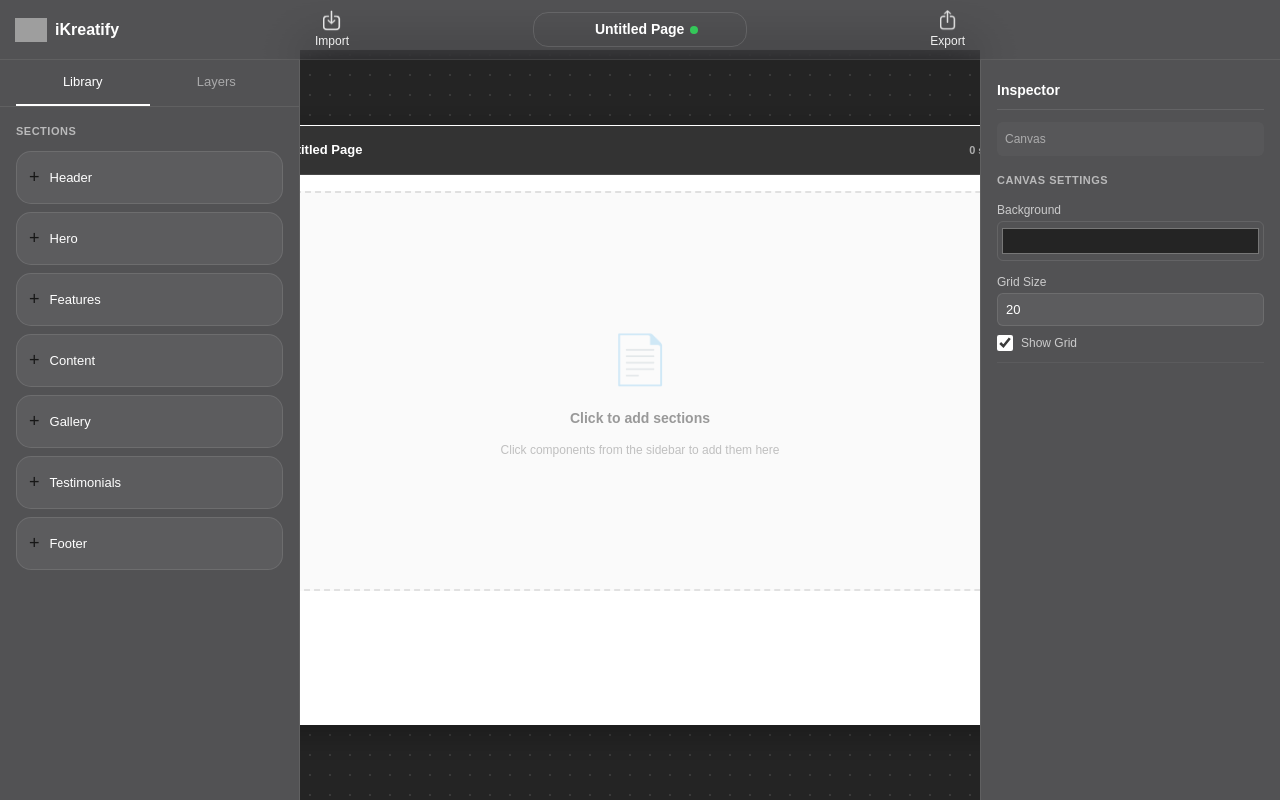
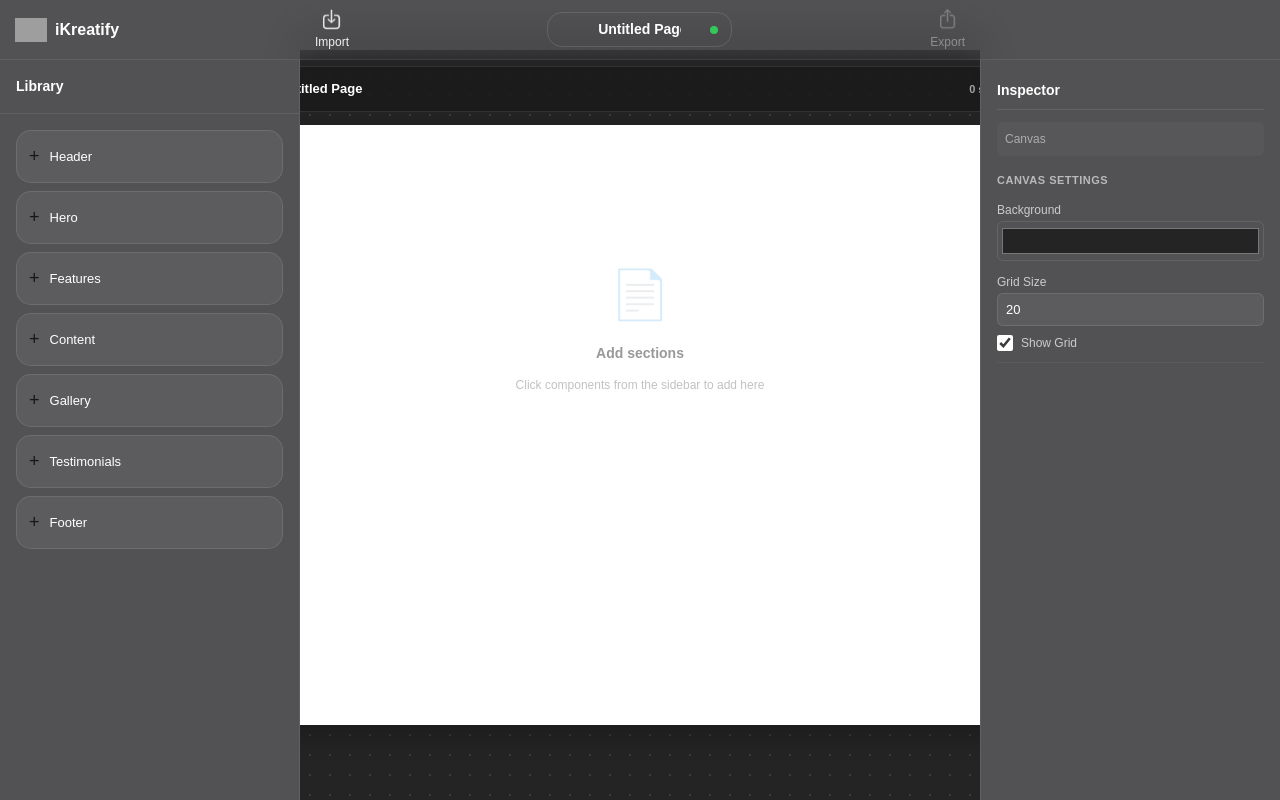
Before and after one commit to iamabdirazak/website-builder, a Next.js app: page / in a window 1280 px wide. Built offline with nearby package versions, Linux system fonts and the light colour scheme; grey boxes are pictures that could not be loaded.

Commit message:
polish ui and bug fixes

```diff
--- a/app/page.tsx
+++ b/app/page.tsx
@@ -3,7 +3,7 @@ import { Metadata } from 'next';
 import BuilderApp from '../components/BuilderApp';
 
 export const metadata: Metadata = {
-  title: 'Website Builder - Visual Page Construction Tool',
+  title: 'Website Builder - iKreatify',
   description: 'Professional-grade, browser-based website builder with drag-and-drop interface',
   keywords: ['website builder', 'page builder', 'visual editor', 'drag and drop'],
 };
--- a/components/BuilderApp.tsx
+++ b/components/BuilderApp.tsx
@@ -30,7 +30,7 @@ export default function BuilderApp() {
     height: 600,
     background: "#ffffff",
     radius: 0,
-    padding: 16,
+    padding: 0,
     opacity: 1,
     position: { x: 1500, y: 1000 },
     sections: []
--- a/components/FloatingPanel.tsx
+++ b/components/FloatingPanel.tsx
@@ -19,7 +19,7 @@ export default function FloatingPanel({ children, onClose, position = 'left' }:
           left: 0,
           right: 0,
           bottom: 0,
-          background: 'rgba(0,0,0,0.5)',
+          background: 'transparent',
           zIndex: 40,
           animation: 'fadeIn 0.2s ease-out'
         }}
@@ -33,7 +33,7 @@ export default function FloatingPanel({ children, onClose, position = 'left' }:
           [position]: 0,
           width: 300,
           height: 'calc(100vh - 50px)',
-          background: 'rgba(25,25,27,0.95)',
+          background: 'transparent',
           backdropFilter: 'blur(25px) saturate(180%)',
           borderRight: position === 'left' ? '1px solid rgba(255,255,255,0.08)' : 'none',
           borderLeft: position === 'right' ? '1px solid rgba(255,255,255,0.08)' : 'none',
--- a/components/PageContainer.tsx
+++ b/components/PageContainer.tsx
@@ -168,7 +168,7 @@ export default function PageContainer({
     <div
       onClick={handleContainerClick}
       style={{
-        position: "absolute",
+        position: "relative",
         top: pageLayout.position.y,
         left: pageLayout.position.x,
         width: pageLayout.width,
@@ -177,13 +177,13 @@ export default function PageContainer({
         borderRadius: pageLayout.radius,
         padding: 0,
         opacity: pageLayout.opacity,
-        border: isPageSelected ? "2px solid #fff" : "1px solid rgba(255,255,255,0.2)",
+        border: isPageSelected ? "1px solid #fff" : "1px solid rgba(255,255,255,0.2)",
         boxShadow: isPageSelected
           ? "0 0 0 4px rgba(255,255,255,0.15), 0 8px 32px rgba(0,0,0,0.4)"
           : "0 8px 32px rgba(0,0,0,0.3)",
         cursor: "default",
         userSelect: "none",
-        overflow: "hidden",
+        overflow: "visible",
       }}
     >
       {/* Page Header */}
@@ -191,9 +191,13 @@ export default function PageContainer({
         className="page-header"
         onMouseDown={handleContainerMouseDown}
         style={{
-          background: "rgba(0,0,0,0.8)",
-          padding: "12px 16px",
-          borderBottom: "1px solid rgba(255,255,255,0.1)",
+          position: "absolute",
+          top: -60,
+          width: "100%",
+          background: "rgba(25,25,27,0.8)",
+          padding: "10px 15px",
+          border: "1px solid rgba(255,255,255,0.1)",
+          borderRadius: 15,
           fontSize: 13,
           fontWeight: 600,
           color: "#fff",
@@ -214,7 +218,7 @@ export default function PageContainer({
       </div>
 
       {/* Page Content Area */}
-      <div style={{ padding: pageLayout.padding }}>
+      <div style={{ padding: 0 }}>
         {pageLayout.sections.length === 0 ? (
           <div
             className="empty-drop-zone"
@@ -227,15 +231,12 @@ export default function PageContainer({
               fontSize: 14,
               flexDirection: "column",
               gap: 12,
-              background: "rgba(0,0,0,0.02)",
-              borderRadius: 8,
-              border: "2px dashed rgba(0,0,0,0.1)",
             }}
           >
             <div style={{ fontSize: 48, opacity: 0.3 }}>📄</div>
-            <div style={{ fontWeight: 600 }}>Click to add sections</div>
+            <div style={{ fontWeight: 600 }}>Add sections</div>
             <div style={{ fontSize: 12, opacity: 0.6 }}>
-              Click components from the sidebar to add them here
+              Click components from the sidebar to add here
             </div>
           </div>
         ) : (
@@ -259,10 +260,7 @@ export default function PageContainer({
                   position: "relative",
                   marginBottom: 0,
                   border: isSectionSelected
-                    ? "1px solid #ffff"
-                    : isDragOver
-                    ? "2px solid #ffff"
-                    : "2px solid transparent",
+                    ? "1px solid #ffff" : isDragOver ? "1px solid #34c759" : "1px solid transparent",
                   borderRadius: 4,
                   transition: isDragging ? "none" : "border 0.15s, opacity 0.15s",
                   cursor: isMobile ? "pointer" : "move",
@@ -336,7 +334,7 @@ export default function PageContainer({
                           color: "#fff",
                           fontSize: 11,
                           fontWeight: 600,
-                          padding: "4px 8px",
+                          padding: "4px 15px",
                           background: "rgba(25,25,27,0.75)",
                           backdropFilter: "blur(25px) saturate(180%)",
                           borderRight: "1px solid rgba(255,255,255,0.08)",
@@ -355,7 +353,7 @@ export default function PageContainer({
                       style={{
                         border: "none",
                         borderRadius: 4,
-                        padding: "6px 10px",
+                        padding: "6px 15px",
                         color: "#fff",
                         fontSize: 11,
                         cursor: "pointer",
--- a/components/SectionTemplates.tsx
+++ b/components/SectionTemplates.tsx
@@ -3,9 +3,9 @@ export const SECTION_TEMPLATES = {
     type: 'header',
     props: {
       title: 'iKreatify',
-      logo: "../icon.png",
+      logo: "/logo.png",
       navigation: ['About', 'Products', 'Services', 'Support'],
-      button: 'Get Started',
+      button: "/bag.png",
     }
   },
   hero: {
--- a/components/sidebar.tsx
+++ b/components/sidebar.tsx
@@ -1,5 +1,5 @@
 "use client";
-import React, { useState } from "react";
+import React from "react";
 import { SECTION_TEMPLATES } from "./SectionTemplates";
 import { CanvasSection, PageLayout, SectionData } from "../app/page";
 
@@ -11,8 +11,6 @@ interface SidebarProps {
 }
 
 export default function Sidebar({ canvasSections, setCanvasSections, pageLayout, setPageLayout }: SidebarProps) {
-  const [activeTab, setActiveTab] = useState<"Library" | "Layers">("Library");
-
   const handleAddSection = (templateKey: string) => {
     const template = SECTION_TEMPLATES[templateKey as keyof typeof SECTION_TEMPLATES];
     if (!template) return;
@@ -40,7 +38,6 @@ export default function Sidebar({ canvasSections, setCanvasSections, pageLayout,
         height: "calc(100vh - 60px)",
         background: "rgba(25,25,27,0.75)",
         backdropFilter: "blur(25px) saturate(180%)",
-        WebkitBackdropFilter: "blur(20px) saturate(180%)",
         borderRight: "1px solid rgba(255,255,255,0.08)",
         padding: 0,
         zIndex: 20,
@@ -48,52 +45,27 @@ export default function Sidebar({ canvasSections, setCanvasSections, pageLayout,
         flexDirection: "column",
       }}
     >
-      {/* Tabs */}
+      {/* Header */}
       <div
         style={{
-          display: "flex",
+          padding: "16px",
           borderBottom: "1px solid rgba(255,255,255,0.08)",
-          padding: "0 16px",
         }}
       >
-        {(["Library", "Layers"] as const).map((tab) => (
-          <button
-            key={tab}
-            onClick={() => setActiveTab(tab)}
+        <div
           style={{
-              flex: 1,
-              padding: "12px 0",
-              background: "transparent",
-              border: "none",
-              borderBottom: activeTab === tab ? "2px solid #fff" : "2px solid transparent",
-              color: activeTab === tab ? "#fff" : "rgba(255,255,255,0.5)",
-              fontSize: 13,
-              fontWeight: 500,
-              cursor: "pointer",
-              transition: "all 0.2s",
+            fontWeight: 600,
+            fontSize: 14,
+            color: "#fff",
           }}
         >
-            {tab}
-          </button>
-        ))}
+          Library
+        </div>
       </div>
 
       {/* Content */}
       <div style={{ flex: 1, overflowY: "auto", padding: 16 }}>
-        {activeTab === "Library" && (
         <div style={{ display: "flex", flexDirection: "column", gap: 8 }}>
-            <div
-              style={{
-                fontSize: 11,
-                fontWeight: 600,
-                letterSpacing: 0.5,
-                textTransform: "uppercase",
-                color: "rgba(255,255,255,0.6)",
-                marginBottom: 4,
-              }}
-            >
-              Sections
-            </div>
           {Object.keys(SECTION_TEMPLATES).map((key) => (
             <div
               key={key}
@@ -111,7 +83,7 @@ export default function Sidebar({ canvasSections, setCanvasSections, pageLayout,
               }}
               onMouseEnter={(e) => {
                 e.currentTarget.style.background = "rgba(255,255,255,0.1)";
-                  e.currentTarget.style.borderColor = "1px solid rgba(255,255,255,0.25)";
+                e.currentTarget.style.borderColor = "rgba(255,255,255,0.25)";
               }}
               onMouseLeave={(e) => {
                 e.currentTarget.style.background = "rgba(255,255,255,0.06)";
@@ -138,61 +110,6 @@ export default function Sidebar({ canvasSections, setCanvasSections, pageLayout,
             </div>
           ))}
         </div>
-        )}
-
-        {activeTab === "Layers" && (
-          <div style={{ display: "flex", flexDirection: "column", gap: 8 }}>
-            <div
-              style={{
-                fontSize: 11,
-                fontWeight: 600,
-                letterSpacing: 0.5,
-                textTransform: "uppercase",
-                color: "rgba(255,255,255,0.6)",
-                marginBottom: 4,
-              }}
-            >
-              Page Layout ({pageLayout.sections.length})
-            </div>
-            {pageLayout.sections.length === 0 ? (
-              <div style={{
-                padding: 16,
-                background: "rgba(255,255,255,0.03)",
-                borderRadius: 15,
-                fontSize: 12,
-                color: "rgba(255,255,255,0.5)",
-                textAlign: "center",
-              }}>
-                No sections yet
-              </div>
-            ) : (
-              pageLayout.sections.map((section, index) => (
-                <div
-                  key={section.id}
-                  style={{
-                    padding: 10,
-                    background: "rgba(255,255,255,0.06)",
-                    border: "1px solid rgba(255,255,255,0.12)",
-                    borderRadius: 15,
-                    fontSize: 12,
-                    color: "rgba(255,255,255,0.9)",
-                  }}
-                >
-                  <div style={{ display: "flex", justifyContent: "space-between", alignItems: "center" }}>
-                    <div>
-                      <div style={{ fontWeight: 500, textTransform: "capitalize" }}>
-                        {index + 1}. {section.type}
-                      </div>
-                      <div style={{ fontSize: 10, color: "rgba(255,255,255,0.6)", marginTop: 2 }}>
-                        #{section.id.slice(-6)}
-                      </div>
-                    </div>
-                  </div>
-                </div>
-              ))
-            )}
-          </div>
-        )}
       </div>
     </aside>
   );
--- a/components/toolbar.tsx
+++ b/components/toolbar.tsx
@@ -102,42 +102,36 @@ export default function Toolbar({
         }}
       >
         {/* Left side */}
-        <div style={{ display: "flex", alignItems: "center", gap: 12 }}>
-          {/* Tablet/Mobile panel toggles */}
-          {(onToggleSidebar || isMobile) && (
-            <button
-              onClick={onToggleSidebar}
+        <div
           style={{
-                background: "rgba(255,255,255,0.08)",
-                border: "1px solid rgba(255,255,255,0.12)",
-                borderRadius: 6,
-                padding: "6px 10px",
-                color: "#fff",
-                fontSize: 13,
-                cursor: "pointer",
+            height: "100%",
+            width: isMobile ? "auto" : "300px",
             display: "flex",
             alignItems: "center",
-                gap: 4
-              }}
-            >
-              <span style={{ fontSize: 16 }}>☰</span>
-              {!isMobile && <span>Components</span>}
-            </button>
-          )}
-
-          {!isMobile && (
-            <div style={{
-          height: "100%",
-          width: "300px",
-          display: "flex",
-          alignItems: "center",
-          justifyContent: "space-between",
+            justifyContent: isMobile ? "flex-start" : "space-between",
             gap: 8,
             fontSize: 16,
             fontWeight: 600,
             color: "#fff",
-          padding: "10px 15px 10px 15px",
-        }}>
+            padding: "10px 15px",
+          }}
+        >
+          {isMobile || onToggleSidebar ? (
+            <button
+              onClick={onToggleSidebar}
+              style={{
+                background: "transparent",
+                border: "none",
+                cursor: "pointer",
+                padding: 0,
+                display: "flex",
+                alignItems: "center",
+              }}
+            >
+              <img src="/sidebarLeft.png" style={{ width: "auto", height: 20 }} alt="Toggle Sidebar" />
+            </button>
+          ) : (
+            <>
               <div
                 style={{
                   display: "flex",
@@ -146,23 +140,13 @@ export default function Toolbar({
                 }}
               >
                 <img
-              src="../icon.png"
+                  src="/icon.png"
                   alt="Logo"
                   style={{ height: 24, width: "auto" }}
                 />
                 <span>iKreatify</span>
               </div>
-          <div style={{
-              color: "#f0f0f0",
-              fontSize: 12,
-              fontWeight: 500,
-              display: "flex",
-              alignItems: "center",
-              flexDirection: "column",
-          }}>
-            {/* <img src="/sidebarLeft.png" style={{ width: "auto", height: 20 }} /> */}
-          </div>
-        </div>
+            </>
           )}
         </div>
 
@@ -171,15 +155,18 @@ export default function Toolbar({
           style={{
             display: "flex",
             alignItems: "center",
-            justifyContent: "space-between", // centers the whole group
-            gap: 12,                   // space between input and indicator
+            justifyContent: "space-between",
+            gap: isMobile ? 8 : 12,
             flexGrow: 1,
             padding: "0 15px",
+            maxWidth: isMobile ? "none" : "100%",
           }}
         >
           <button
             onClick={() => fileInputRef.current?.click()}
             style={{
+              background: "transparent",
+              border: "none",
               borderRadius: 6,
               color: "#f0f0f0",
               fontSize: 12,
@@ -188,10 +175,11 @@ export default function Toolbar({
               display: "flex",
               alignItems: "center",
               flexDirection: "column",
+              gap: 2,
             }}
           >
-            <img src="/import.png" style={{ width: "auto", height: 23 }} />
-            Import
+            <img src="/import.png" style={{ width: "auto", height: 23 }} alt="Import" />
+            {!isMobile && <span>Import</span>}
           </button>
 
           <div
@@ -201,9 +189,9 @@ export default function Toolbar({
               alignItems: "center",
               justifyContent: "center",
               flexGrow: 1,
+              maxWidth:  "185px",
             }}
           >
-  {/* Input */}
             <input
               type="text"
               value={pageLayout.name}
@@ -215,11 +203,11 @@ export default function Toolbar({
                 border: "1px solid rgba(255,255,255,0.12)",
                 outline: "none",
                 color: "#fff",
-      fontSize: 14,
+                fontSize: isMobile ? 12 : 14,
                 fontWeight: 600,
-      padding: "6px 8px",
+                padding: isMobile ? "6px 35px" : "6px 50px",
                 borderRadius: 15,
-      minWidth: 150,
+                width: "100%",
                 textAlign: "center",
               }}
               onFocus={(e) =>
@@ -228,14 +216,14 @@ export default function Toolbar({
               onBlur={(e) => (e.target.style.background = "transparent")}
             />
 
-  {/* Absolute indicator - doesn't push anything */}
             {lastSaved !== undefined && (
               <div
                 style={{
                   position: "absolute",
-        left: "59%",       // adjust as needed
+                  right: isMobile ? "8px" : "14px",
                   display: "flex",
                   alignItems: "center",
+                  pointerEvents: "none",
                 }}
               >
                 <SaveIndicator lastSaved={lastSaved} isSaving={isSaving || false} />
@@ -247,18 +235,30 @@ export default function Toolbar({
             onClick={exportJSON}
             disabled={!isExportEnabled}
             style={{
+              background: "transparent",
+              border: "none",
               color: "#f0f0f0",
               fontSize: 12,
-              cursor: "pointer",
+              fontWeight: 500,
+              cursor: isExportEnabled ? "pointer" : "default",
               display: "flex",
               alignItems: "center",
               flexDirection: "column",
+              gap: 2,
+              opacity: isExportEnabled ? 1 : 0.4,
             }}
           >
-            <img src="/export.png" style={{ width: "auto", height: 23 }} />
-            Export
+            <img
+              src="/export.png"
+              style={{
+                width: "auto",
+                height: 23,
+                opacity: isExportEnabled ? 1 : 0.8
+              }}
+              alt="Export"
+            />
+            {!isMobile && <span>Export</span>}
           </button>
-
         </div>
 
 
@@ -268,9 +268,8 @@ export default function Toolbar({
             <button
               onClick={onToggleInspector}
               style={{
-                border: "1px solid rgba(255,255,255,0.12)",
                 borderRadius: 6,
-                padding: "6px 10px",
+                padding: 0,
                 color: "#fff",
                 fontSize: 13,
                 cursor: "pointer",
@@ -279,12 +278,12 @@ export default function Toolbar({
                 gap: 4
               }}
             >
-              <span style={{ fontSize: 16 }}>⚙</span>
-              {!isMobile && <span>Properties</span>}
+              {!isMobile && <img src="/sidebarRight.png" style={{ width: "auto", height: 20 }} />}
+
             </button>
           )}
 
-          {/* <img src="/sidebarRight.png" style={{ width: "auto", height: 20 }} /> */}
+
         </div>
       </div>
       <input
```
Also changed, not shown: components/SectionRenderer.tsx (+11 -18 lines), public/bag.png (added), public/logo.png (renamed from app/logo.png). Lines whose indentation alone changed are shown as unchanged.
